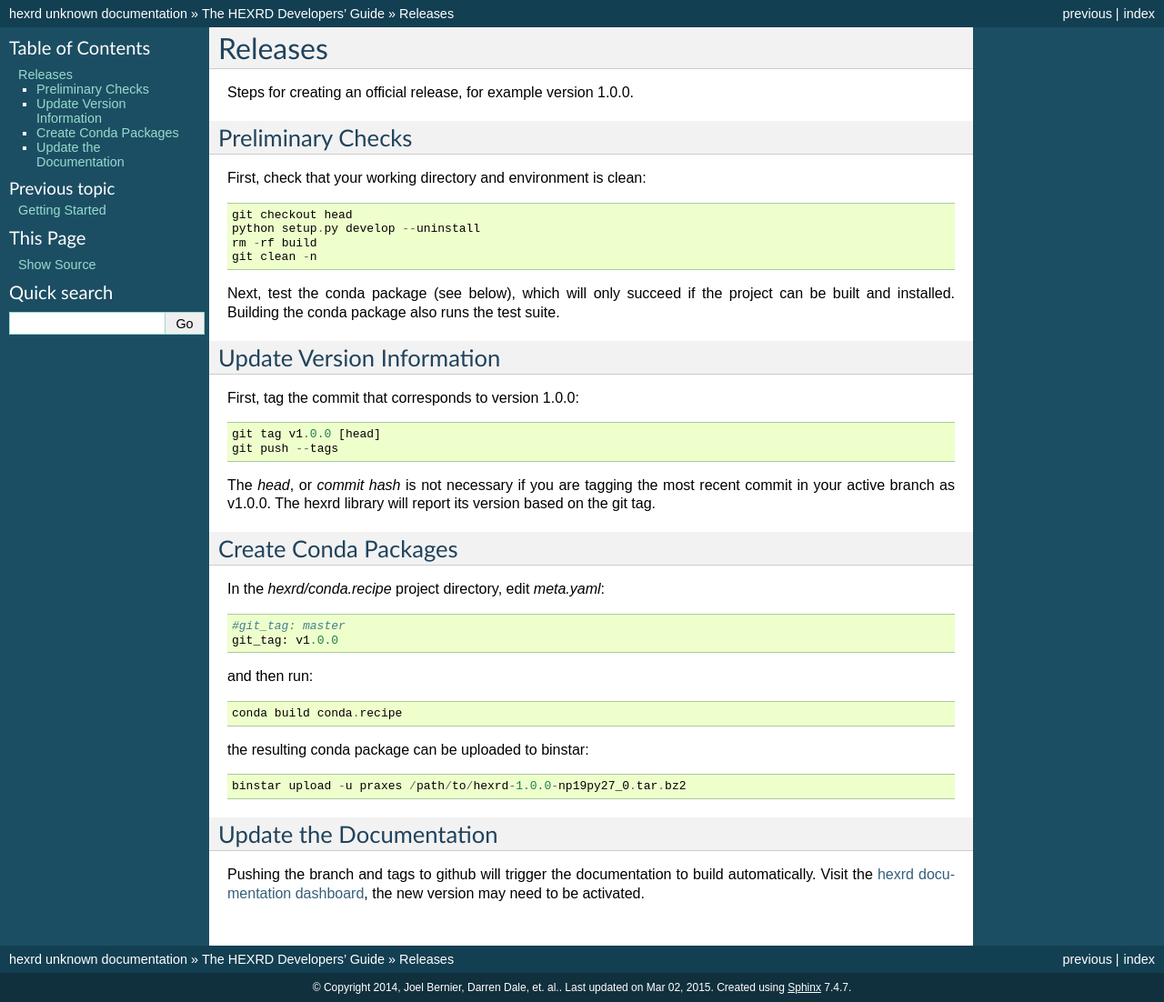
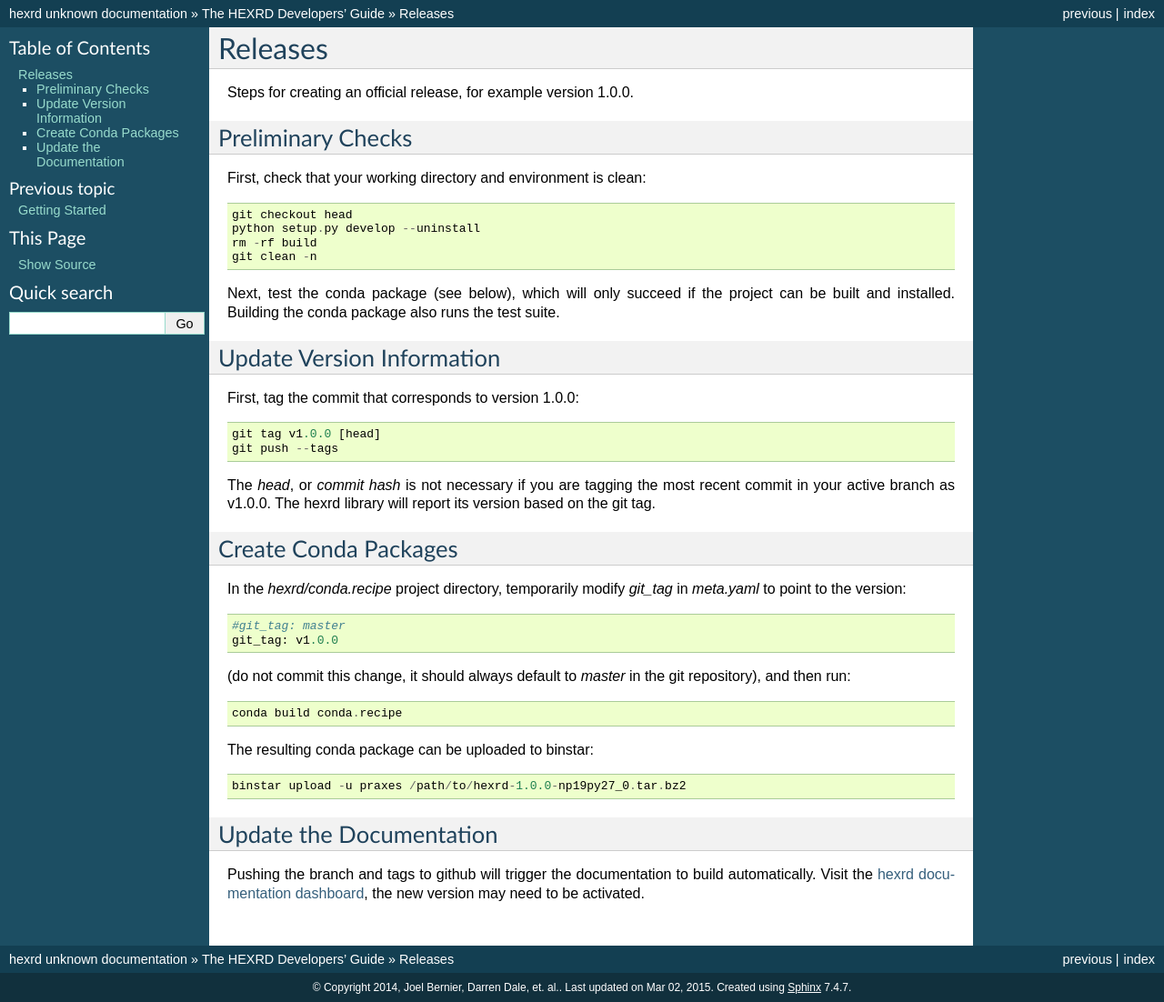
Before and after one commit to praxes/hexrd, a Sphinx documentation site: the page built from docs/source/dev/releases.rst, in a window 1280 px wide. Shown: the whole page at 91% size. Built offline with Sphinx 7.4.7, drawn with Linux system fonts in a browser that asks for light colours.

Commit message:
doc tweaks

```diff
--- a/docs/source/dev/releases.rst
+++ b/docs/source/dev/releases.rst
@@ -35,16 +35,18 @@ its version based on the git tag.
 Create Conda Packages
 ---------------------
 
-In the `hexrd/conda.recipe` project directory, edit `meta.yaml`::
+In the `hexrd/conda.recipe` project directory, temporarily modify `git_tag`
+in `meta.yaml` to point to the version::
 
   #git_tag: master
   git_tag: v1.0.0
 
-and then run::
+(do not commit this change, it should always default to `master` in the git
+repository), and then run::
 
   conda build conda.recipe
 
-the resulting conda package can be uploaded to binstar::
+The resulting conda package can be uploaded to binstar::
 
   binstar upload -u praxes /path/to/hexrd-1.0.0-np19py27_0.tar.bz2
 
```
